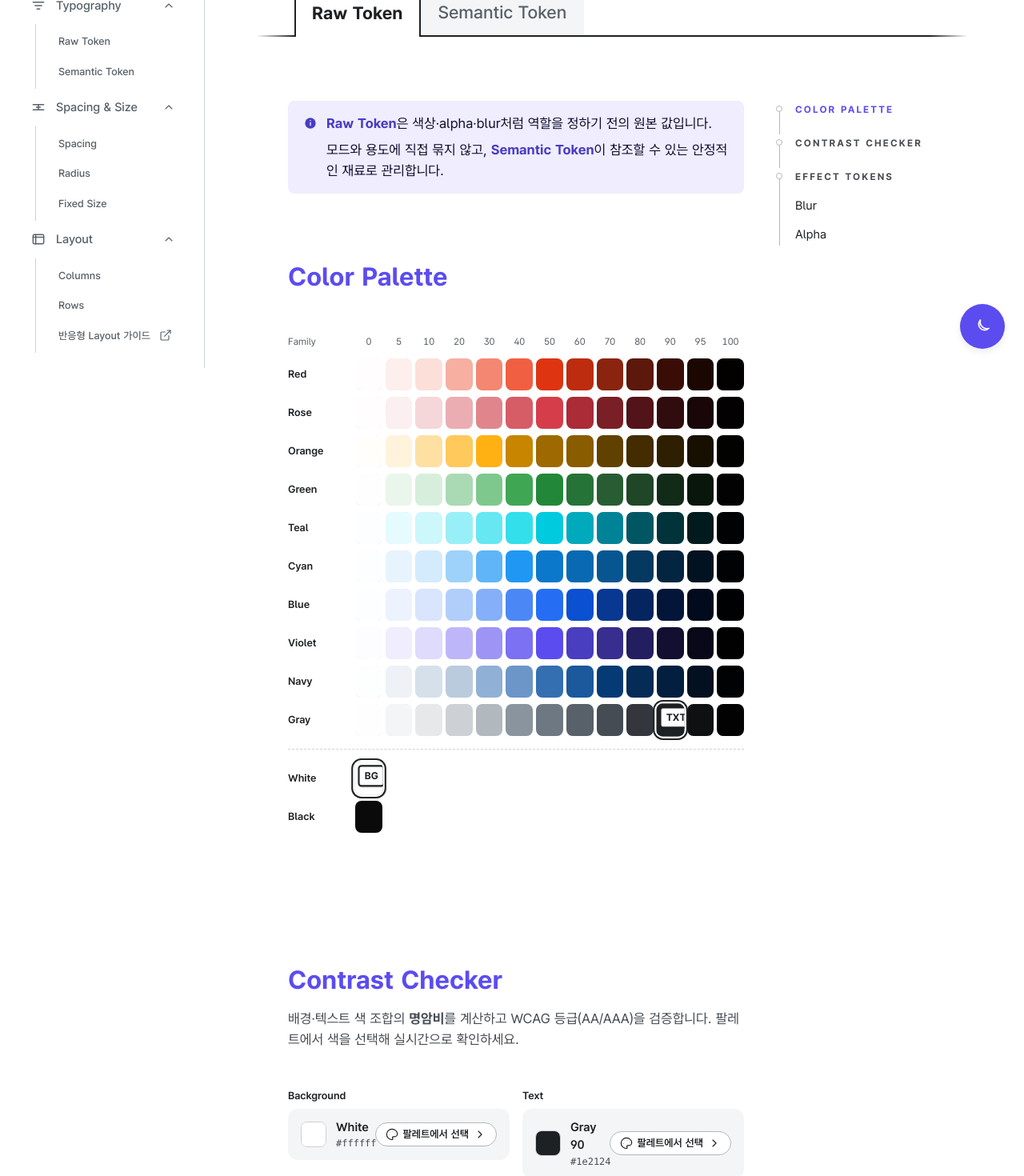
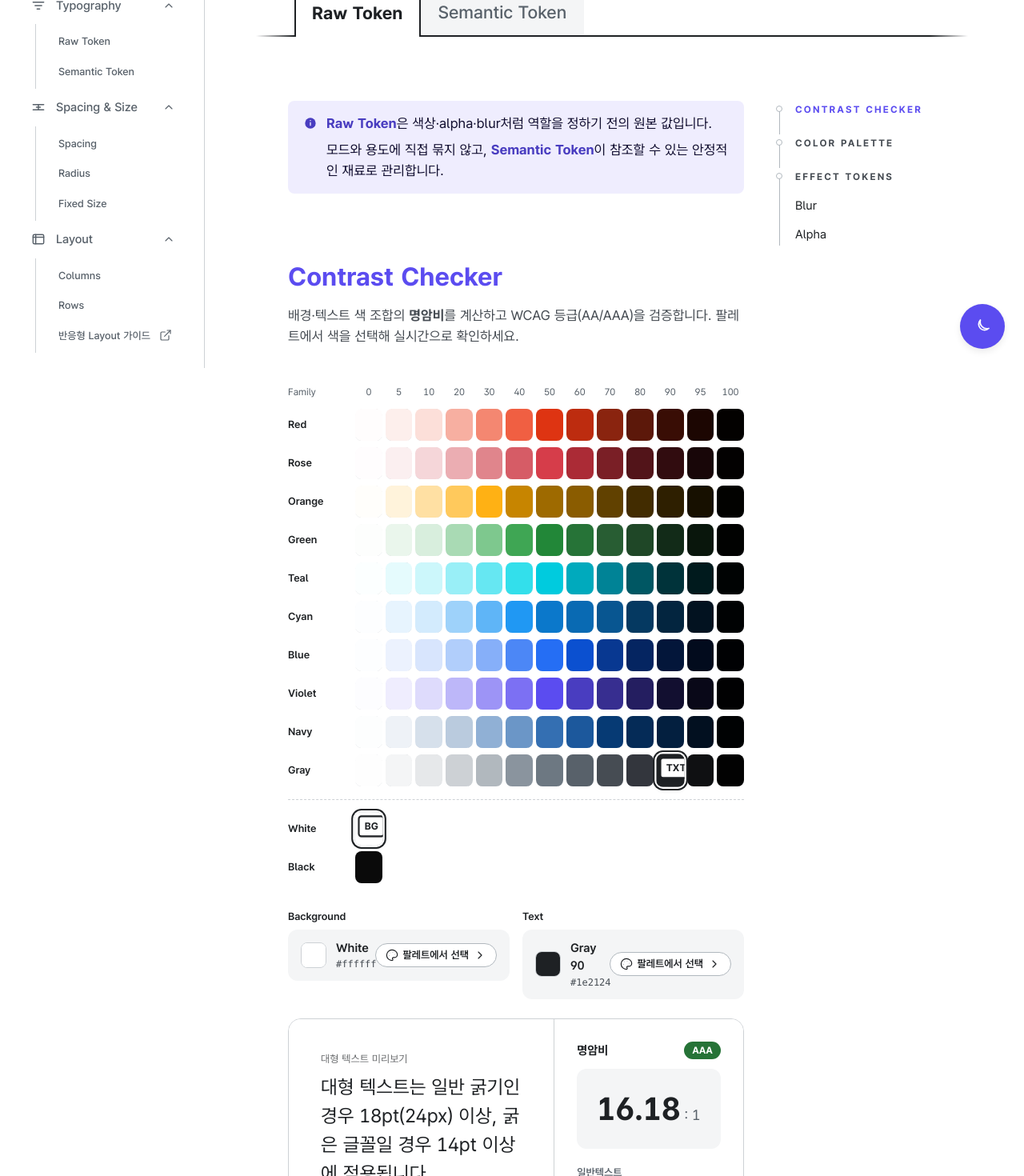
Before and after one commit to yhwabillie/system-guide, a Next.js app: page /guide/color in a window 1280 px wide. Shown: the part 340-1810 px from the top of the page at 80% size. Built offline with nearby package versions, Linux system fonts and the light colour scheme.

Commit message:
design: reorder raw color contrast flow

```diff
--- a/src/components/guide/pages/color-page.tsx
+++ b/src/components/guide/pages/color-page.tsx
@@ -153,12 +153,22 @@ export function GuideColorPage() {
           </div>
         </TabDescriptionCallout>
 
-        <section aria-labelledby="section-color" className="mb-24">
-          <ContentSectionTitle id="section-color" lead>
-            Color Palette
+        {/* ── Contrast Checker ── */}
+        <section aria-labelledby="section-contrast" className="mb-24">
+          <ContentSectionTitle
+            id="section-contrast"
+            description={
+              <>
+                배경·텍스트 색 조합의 <strong>명암비</strong>를 계산하고 WCAG 등급(AA/AAA)을 검증합니다. 팔레트에서 색을 선택해 실시간으로 확인하세요.
+              </>
+            }
+            lead
+          >
+            Contrast Checker
           </ContentSectionTitle>
 
-          {/* 선택 모드 안내 — 중립 정보 스타일(빨강/초록 의미색 미사용으로 에러·성공 오인 방지) */}
+          <div id="section-color" className="mb-8 scroll-mt-[calc(3.75rem+1.5rem)]">
+          {/* 선택 모드 안내 - 중립 정보 스타일(빨강/초록 의미색 미사용으로 에러·성공 오인 방지) */}
           {selecting && (
             <div
               role="status"
@@ -286,20 +296,7 @@ export function GuideColorPage() {
               );
             })}
           </div>
-        </section>
-
-        {/* ── Contrast Checker ── */}
-        <section aria-labelledby="section-contrast" className="mb-24">
-          <ContentSectionTitle
-            id="section-contrast"
-            description={
-              <>
-                배경·텍스트 색 조합의 <strong>명암비</strong>를 계산하고 WCAG 등급(AA/AAA)을 검증합니다. 팔레트에서 색을 선택해 실시간으로 확인하세요.
-              </>
-            }
-          >
-            Contrast Checker
-          </ContentSectionTitle>
+          </div>
 
           <div className="grid grid-cols-2 gap-4 mb-6">
             <ContrastColorPickButton
--- a/src/components/guide/shared.tsx
+++ b/src/components/guide/shared.tsx
@@ -472,8 +472,8 @@ export const semanticBlurCatalog = {
 export type TocSection = { id: string; label: string; level?: 1 | 2 };
 
 export const colorRawTocSections: TocSection[] = [
+  { id: "section-contrast", label: "Contrast Checker" },
   { id: "section-color", label: "Color Palette" },
-  { id: "section-contrast", label: "Contrast Checker" },
   { id: "raw-effect-tokens", label: "Effect Tokens", level: 1 },
   { id: "raw-blur", label: semanticBlurCatalog.title, level: 2 },
   { id: rawAlphaCatalog.id, label: rawAlphaCatalog.title, level: 2 },
```
